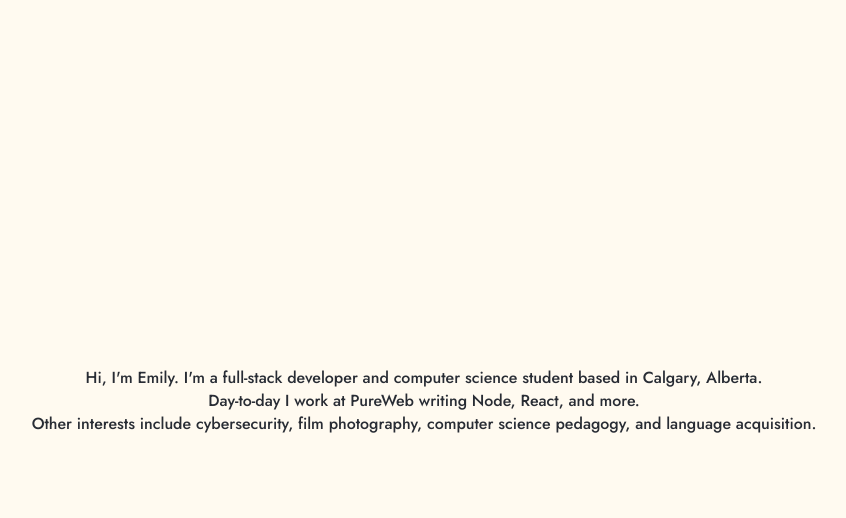
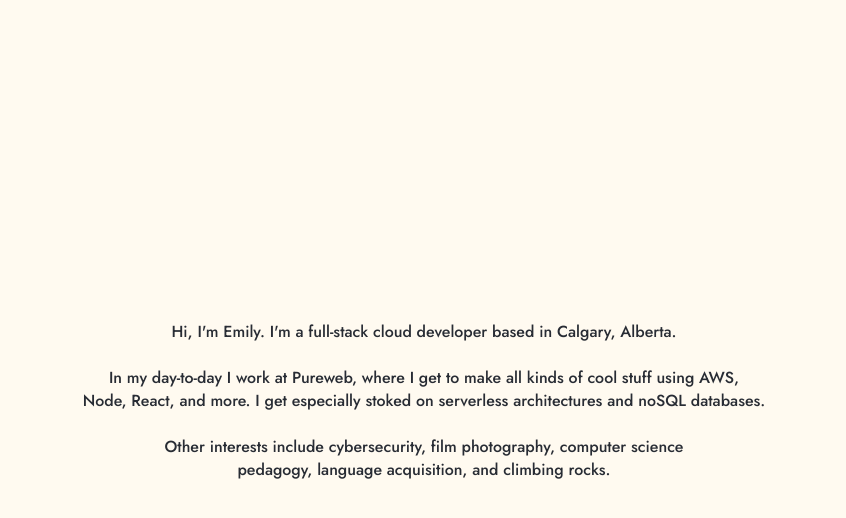
Before and after one commit to E-Baird/personal-site, a React (Create React App) app in the folder ebaird/: page / in a window 1280 px wide. Both pictures are taken after a click on the element 528 px from the left and 457 px from the top of the page. Shown: the top 518 px of the page, without its empty margins (216-1062 px from the left). Built offline with nearby package versions, Linux system fonts and the light colour scheme.

Commit message:
update 'about me' text and include link to pureweb site

```diff
--- a/ebaird/src/components/modal.tsx
+++ b/ebaird/src/components/modal.tsx
@@ -10,11 +10,12 @@ interface IAboutProps {
 
 const bodyText = (
   <div>
-    Hi, I'm Emily. I'm a full-stack developer and computer science student based
-    in Calgary, Alberta. <br />
-    Day-to-day I work at PureWeb writing Node, React, and more. <br />
-    Other interests include cybersecurity, film photography, computer science
-    pedagogy, and language acquisition. <br />
+    Hi, I'm Emily. I'm a full-stack cloud developer based
+    in Calgary, Alberta. <br /><br />
+    In my day-to-day I work at <a href="https://pureweb.com">Pureweb</a>, where I get to make all kinds of cool stuff using AWS,<br />
+    Node, React, and more. I get especially stoked on serverless architectures and noSQL databases. <br /><br />
+    Other interests include cybersecurity, film photography, computer science <br />
+    pedagogy, language acquisition, and climbing rocks. <br />
   </div>
 );
 
```
